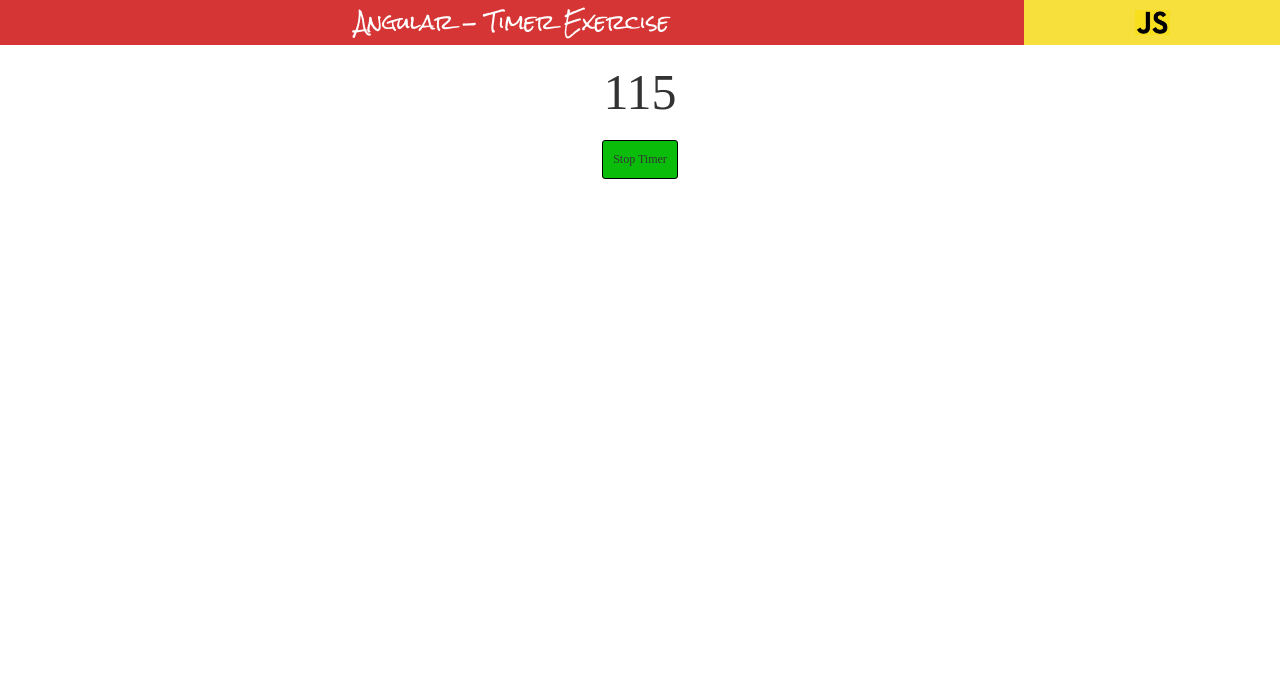
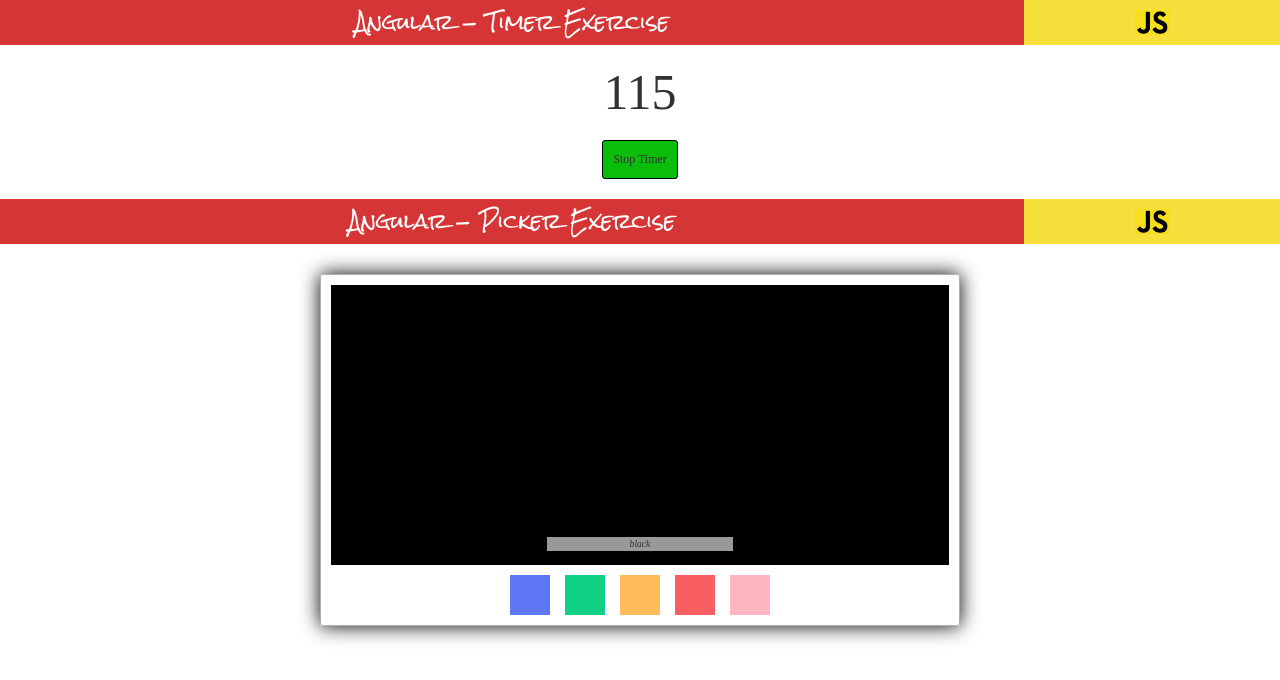
Before and after one commit to CrgioPeca88/angular-typescript-experiments, an Angular app: page /excercise2 in a window 1280 px wide. Shown: the top 680 px of the page. Built offline with nearby package versions, Linux system fonts and the light colour scheme.

Commit message:
[FEATURE] Color picker exercise added - color-picker-component added - exercise2.component adjusted

```diff
--- a/src/app/app.module.ts
+++ b/src/app/app.module.ts
@@ -15,6 +15,7 @@ import { CssResponsiveTestComponent } from './components/exercise1/common/css-re
 import { Exercise1Component } from './components/exercise1/exercise1.component';
 import { Exercise2Component } from './components/exercise2/exercise2.component';
 import { TimerComponent } from './components/exercise2/common/timer/timer.component';
+import { ColorPickerComponent } from './components/exercise2/common/color-picker/color-picker.component';
 
 @NgModule({
   imports: [
@@ -31,7 +32,8 @@ import { TimerComponent } from './components/exercise2/common/timer/timer.compon
     ScheduleComponent,
     Exercise1Component,
     Exercise2Component,
-    TimerComponent
+    TimerComponent,
+    ColorPickerComponent
   ],
   providers: [AppService],
   bootstrap: [AppComponent]
--- /dev/null
+++ b/src/app/components/exercise2/common/color-picker/color-picker.component.css
@@ -0,0 +1,72 @@
+.layout-row {
+  margin: 30px auto;
+  width: 50%;
+  display: flex;
+  flex-direction: column;
+  gap: 10px;
+  border: 1px solid #afafaf;
+  padding: 10px;
+  border-radius: 3px;
+  box-shadow: 0px 0px 20px black;
+}
+
+.canvas {
+  width: 100%;
+  height: 280px;
+  transition: background-color 0.3s ease-in-out;
+  position: relative;
+}
+
+.canvas p {
+  font-size: 0.8em;
+  position: absolute;
+  bottom: 4px;
+  width: 30%;
+  background: rgba(255, 255, 255, 0.6);
+  left: 35%;
+  font-style: italic;
+}
+
+.card-actions .color-picker-options{
+  display: flex;
+  justify-content: center;
+  align-items: center;
+  gap: 15px;
+  flex-wrap: wrap;
+}
+
+.color-box {
+  width: 40px;
+  height: 40px;
+  position: relative;
+  cursor: pointer;
+}
+
+.color-box::after {
+  content: "aaaaaaaaaa";
+  position: absolute;
+  top: 0;
+  right: 0;
+  bottom: 0;
+  left: 0;
+  border: 2px solid red;
+  opacity: 0;
+  transition: opacity 0.3s ease-in-out;
+  will-change: opacity;
+}
+
+/*.color-box .selected::after {
+  opacity: 1;
+}*/
+
+/*.divider {
+  color: rgba(0, 0, 0, 0.12);
+  display: block;
+  flex: 1 1 0px;
+  max-width: 100%;
+  height: 0px;
+  max-height: 0px;
+  border: solid;
+  border-width: thin 0 0 0;
+  transition: inherit;
+}*/
--- /dev/null
+++ b/src/app/components/exercise2/common/color-picker/color-picker.component.html
@@ -0,0 +1,14 @@
+<div class="layout-row">
+  <div class="canvas" data-test-id="selectedColor" [ngStyle]="{'background-color': selectedColor}">
+    <p class="text-center mx-auto px-5">{{selectedColor}}</p>
+  </div>
+  <div class="card-actions">
+    <div class="color-picker-options" data-test-id="colorPickerOptions">
+      <!--Render the list of colors in the div below-->
+      <div class="color-box" *ngFor="let color of colorOptions;"
+               [ngStyle]="{'background-color': color}"
+               (click)="selectedColor = color">
+             </div>
+    </div>
+  </div>
+</div>
--- /dev/null
+++ b/src/app/components/exercise2/common/color-picker/color-picker.component.ts
@@ -0,0 +1,21 @@
+// Dependencies
+import { Component, Input, OnInit } from '@angular/core';
+
+@Component({
+  selector: 'app-color-picker',
+  templateUrl: './color-picker.component.html',
+  styleUrls: ['./color-picker.component.css']
+})
+export class ColorPickerComponent implements OnInit {
+  @Input() colorOptions: string[];
+  @Input() initialColor: string;
+  public selectedColor : string;
+  public colorsList : string[];
+
+  constructor() {}
+
+  ngOnInit(): void {
+    this.selectedColor = this.initialColor;
+  }
+
+}
--- a/src/app/components/exercise2/exercise2.component.html
+++ b/src/app/components/exercise2/exercise2.component.html
@@ -1,2 +1,4 @@
 <app-header [title]="'Angular - Timer Exercise'"></app-header>
 <app-exercise2-timer [initial]="120"></app-exercise2-timer>
+<app-header [title]="'Angular - Picker Exercise'"></app-header>
+<app-color-picker [colorOptions]="colorOptions" [initialColor]="initialColor"></app-color-picker>
--- a/src/app/components/exercise2/exercise2.component.ts
+++ b/src/app/components/exercise2/exercise2.component.ts
@@ -5,4 +5,14 @@ import { Component } from '@angular/core';
   selector: 'app-exercise2',
   templateUrl: './exercise2.component.html'
 })
-export class Exercise2Component { }
+export class Exercise2Component {
+
+  public colorOptions: string[];
+  public initialColor: string;
+
+  constructor() {
+      this.colorOptions = ['#5d77f5', '#0fd085', '#ffba5b', '#f95e62', 'lightpink'];
+      this.initialColor = 'black';
+  }
+
+}
```
Also changed, not shown: 1 other file (tests, documents, lock files or other folders).
